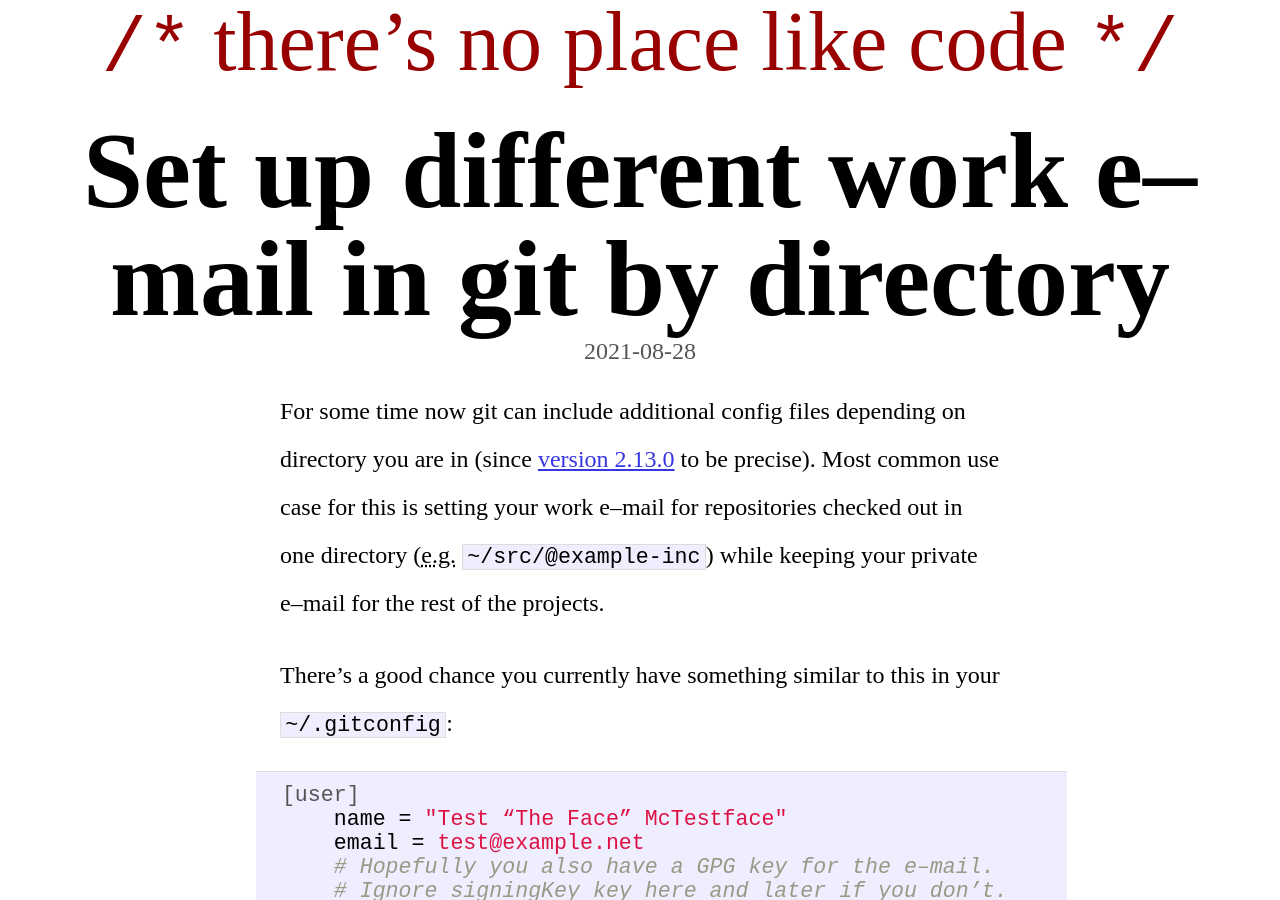
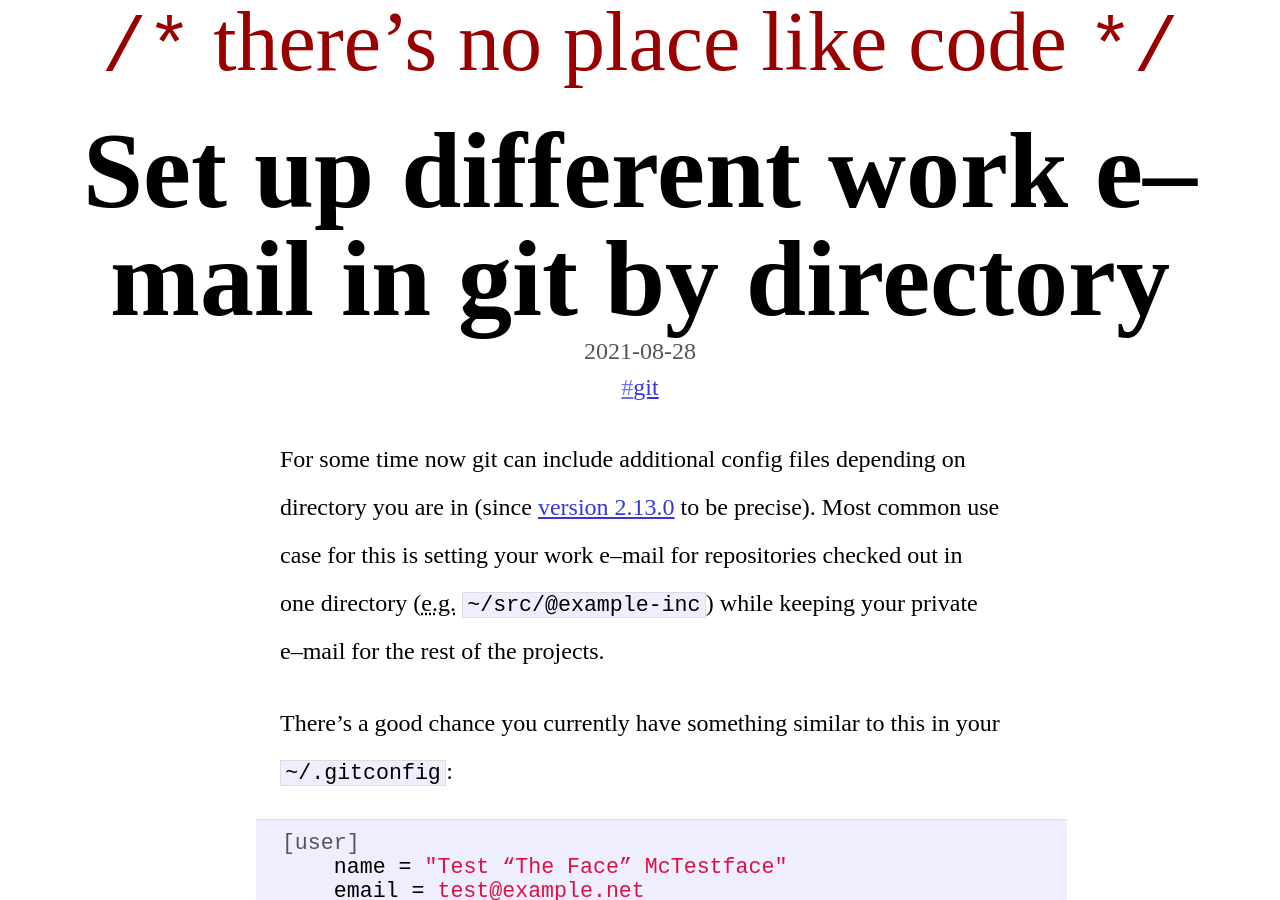
Before and after one commit to marek-saji/noplacelikecode, a Jekyll site: the page built from _posts/2021-08-28-git-email-by-directory.markdown, in a window 1280 px wide and 900 px high. Built offline with Jekyll 4.4.1, drawn with Linux system fonts in a browser that asks for light colours; some web fonts are replaced; our own code applies the rules of GitHub Pages for plain Markdown files.

Commit message:
fixup! "Set up different work e–mail in git by directory"

```diff
--- a/_posts/2021-08-28-git-email-by-directory.markdown
+++ b/_posts/2021-08-28-git-email-by-directory.markdown
@@ -1,6 +1,8 @@
 ---
 title: "Set up different work e–mail in git by directory"
 tweet: "New blog note: How to set up work e-mail for git repos checked out in specific directory"
+tags:
+- git
 ---
 
 For some time now git can include additional config files depending on
```
